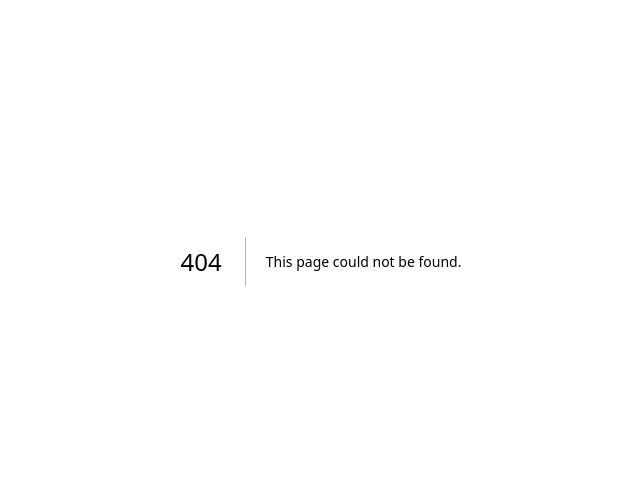
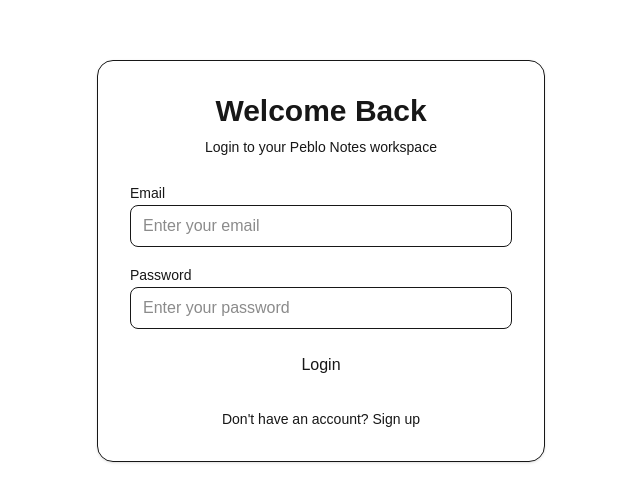
Before and after one commit to Yashkadam1234/fullstack_challenge_yash, a Next.js app: page /login in a window 1280 px wide. Before the commit this address had no page. Shown: the part 139-640 px from the top of the page, without its empty margins (319-959 px from the left). Built offline with nearby package versions, Linux system fonts and the light colour scheme; no server answers.

Commit message:
feat: add auth pages login and signup

```diff
--- /dev/null
+++ b/app/(auth)/login/page.tsx
@@ -0,0 +1,127 @@
+// app/(auth)/login/page.tsx
+
+"use client";
+
+import { useState } from "react";
+import Link from "next/link";
+import { useRouter } from "next/navigation";
+import {createClient } from "@/lib/supabase";
+
+export default function LoginPage() {
+  const router = useRouter();
+  const supabase = createClient();
+
+  const [email, setEmail] = useState("");
+  const [password, setPassword] = useState("");
+  const [error, setError] = useState<string | null>(null);
+  const [loading, setLoading] = useState(false);
+
+  const handleLogin = async (
+    event: React.FormEvent<HTMLFormElement>
+  ) => {
+    event.preventDefault();
+
+    setError(null);
+    setLoading(true);
+
+    const { error } = await supabase.auth.signInWithPassword({
+      email,
+      password,
+    });
+
+    if (error) {
+      setError(error.message);
+      setLoading(false);
+      return;
+    }
+
+    router.push("/dashboard");
+    router.refresh();
+  };
+
+  return (
+    <main className="flex min-h-screen items-center justify-center bg-background px-4">
+      <div className="w-full max-w-md rounded-2xl border bg-card p-8 shadow-sm">
+        <div className="mb-6 space-y-2 text-center">
+          <h1 className="text-3xl font-bold">
+            Welcome Back
+          </h1>
+          <p className="text-sm text-muted-foreground">
+            Login to your Peblo Notes workspace
+          </p>
+        </div>
+
+        <form
+          onSubmit={handleLogin}
+          className="space-y-4"
+        >
+          <div className="space-y-2">
+            <label
+              htmlFor="email"
+              className="text-sm font-medium"
+            >
+              Email
+            </label>
+
+            <input
+              id="email"
+              type="email"
+              required
+              value={email}
+              onChange={(e) =>
+                setEmail(e.target.value)
+              }
+              className="w-full rounded-lg border bg-background px-3 py-2 outline-none ring-offset-background transition focus:ring-2"
+              placeholder="Enter your email"
+            />
+          </div>
+
+          <div className="space-y-2">
+            <label
+              htmlFor="password"
+              className="text-sm font-medium"
+            >
+              Password
+            </label>
+
+            <input
+              id="password"
+              type="password"
+              required
+              value={password}
+              onChange={(e) =>
+                setPassword(e.target.value)
+              }
+              className="w-full rounded-lg border bg-background px-3 py-2 outline-none ring-offset-background transition focus:ring-2"
+              placeholder="Enter your password"
+            />
+          </div>
+
+          {error && (
+            <p className="rounded-md border border-destructive/30 bg-destructive/10 p-3 text-sm text-destructive">
+              {error}
+            </p>
+          )}
+
+          <button
+            type="submit"
+            disabled={loading}
+            className="w-full rounded-lg bg-primary px-4 py-2 font-medium text-primary-foreground transition hover:opacity-90 disabled:cursor-not-allowed disabled:opacity-60"
+          >
+            {loading ? "Logging in..." : "Login"}
+          </button>
+        </form>
+
+        <p className="mt-6 text-center text-sm text-muted-foreground">
+          Don&apos;t have an account?{" "}
+          <Link
+            href="/signup"
+            className="font-medium text-primary hover:underline"
+          >
+            Sign up
+          </Link>
+        </p>
+      </div>
+    </main>
+  );
+}
--- /dev/null
+++ b/app/(auth)/signup/page.tsx
@@ -0,0 +1,136 @@
+// app/(auth)/signup/page.tsx
+
+"use client";
+
+import { useState } from "react";
+import Link from "next/link";
+import { useRouter } from "next/navigation";
+import { createClient } from "@/lib/supabase";
+
+export default function SignupPage() {
+  const router = useRouter();
+  const supabase = createClient();
+
+  const [email, setEmail] = useState("");
+  const [password, setPassword] =
+    useState("");
+  const [error, setError] = useState<
+    string | null
+  >(null);
+  const [loading, setLoading] =
+    useState(false);
+
+  const handleSignup = async (
+    event: React.FormEvent<HTMLFormElement>
+  ) => {
+    event.preventDefault();
+
+    setError(null);
+    setLoading(true);
+
+    const { error } =
+      await supabase.auth.signUp({
+        email,
+        password,
+      });
+
+    if (error) {
+      setError(error.message);
+      setLoading(false);
+      return;
+    }
+
+    router.push("/dashboard");
+    router.refresh();
+  };
+
+  return (
+    <main className="flex min-h-screen items-center justify-center bg-background px-4">
+      <div className="w-full max-w-md rounded-2xl border bg-card p-8 shadow-sm">
+        <div className="mb-6 space-y-2 text-center">
+          <h1 className="text-3xl font-bold">
+            Create Account
+          </h1>
+
+          <p className="text-sm text-muted-foreground">
+            Start using Peblo Notes today
+          </p>
+        </div>
+
+        <form
+          onSubmit={handleSignup}
+          className="space-y-4"
+        >
+          <div className="space-y-2">
+            <label
+              htmlFor="email"
+              className="text-sm font-medium"
+            >
+              Email
+            </label>
+
+            <input
+              id="email"
+              type="email"
+              required
+              value={email}
+              onChange={(e) =>
+                setEmail(e.target.value)
+              }
+              className="w-full rounded-lg border bg-background px-3 py-2 outline-none ring-offset-background transition focus:ring-2"
+              placeholder="Enter your email"
+            />
+          </div>
+
+          <div className="space-y-2">
+            <label
+              htmlFor="password"
+              className="text-sm font-medium"
+            >
+              Password
+            </label>
+
+            <input
+              id="password"
+              type="password"
+              required
+              minLength={6}
+              value={password}
+              onChange={(e) =>
+                setPassword(e.target.value)
+              }
+              className="w-full rounded-lg border bg-background px-3 py-2 outline-none ring-offset-background transition focus:ring-2"
+              placeholder="Create a password"
+            />
+          </div>
+
+          {error && (
+            <p className="rounded-md border border-destructive/30 bg-destructive/10 p-3 text-sm text-destructive">
+              {error}
+            </p>
+          )}
+
+          <button
+            type="submit"
+            disabled={loading}
+            className="w-full rounded-lg bg-primary px-4 py-2 font-medium text-primary-foreground transition hover:opacity-90 disabled:cursor-not-allowed disabled:opacity-60"
+          >
+            {loading
+              ? "Creating account..."
+              : "Sign up"}
+          </button>
+        </form>
+
+        <p className="mt-6 text-center text-sm text-muted-foreground">
+          Already have an account?{" "}
+          <Link
+            href="/login"
+            className="font-medium text-primary hover:underline"
+          >
+            Login
+          </Link>
+        </p>
+      </div>
+    </main>
+  );
+}
```
